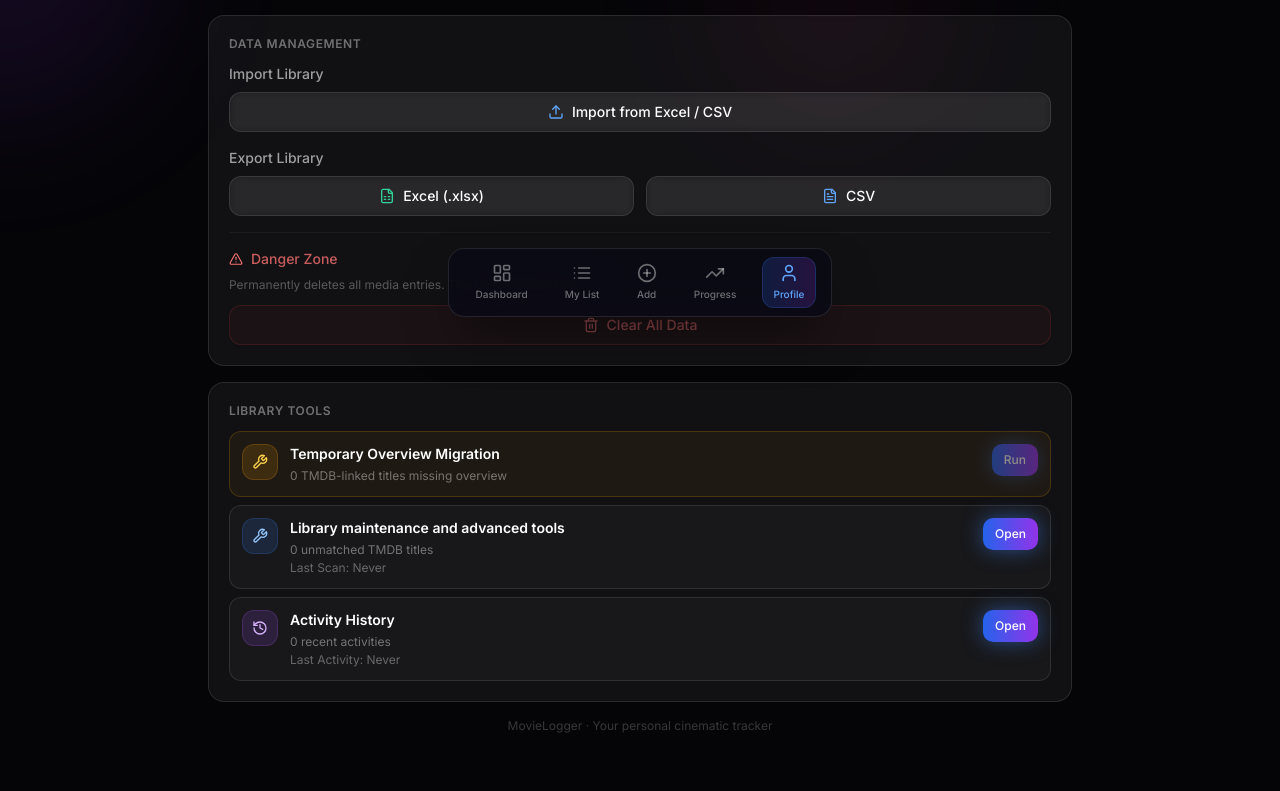
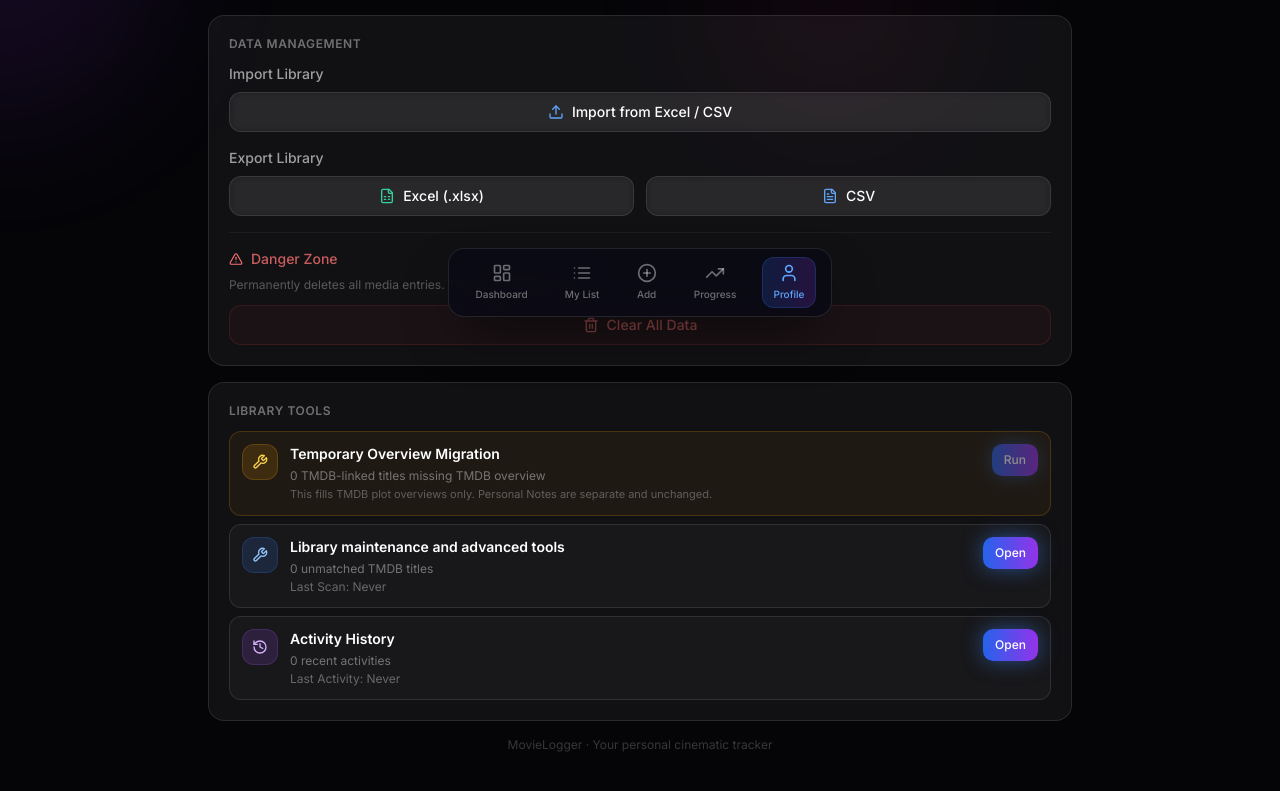
Before and after one commit to jaytag1010/movielogger, a Next.js app: page /profile in a window 1280 px wide. Shown: the part 467-1258 px from the top of the page. Built offline with nearby package versions, Linux system fonts and the light colour scheme; no server answers; the database is empty; sample sign-in values are in the browser's storage.

Commit message:
Reduce My List initial render work

```diff
--- a/app/(protected)/my-list/page.tsx
+++ b/app/(protected)/my-list/page.tsx
@@ -388,6 +388,7 @@ export default function MyListPage() {
         )}
       </Tabs>
 
+      {(editOpen || editingEntry) && (
         <EditEntryModal
           entry={editingEntry}
           open={editOpen}
@@ -400,9 +401,13 @@ export default function MyListPage() {
             }
             // When the modal closes, clear the ref so the same ?entry=<id>
             // can be re-opened if the user navigates back to it.
-          if (!open) openedEntryIdRef.current = null
+            if (!open) {
+              openedEntryIdRef.current = null
+              setEditingEntry(null)
+            }
           }}
         />
+      )}
       <TitleDetailsModal
         entry={entries.find((entry) => entry.id === detailEntryId) ?? null}
         entries={entries}
--- a/app/(protected)/profile/page.tsx
+++ b/app/(protected)/profile/page.tsx
@@ -606,7 +606,10 @@ export default function ProfilePage() {
                     <p className="text-xs text-white/40 mt-1">
                       {overviewMigration.running
                         ? `Migrating ${overviewMigration.current} / ${overviewMigration.total} (${overviewMigrationPercent}%)`
-                        : `${overviewMigrationCandidates.length} TMDB-linked title${overviewMigrationCandidates.length === 1 ? '' : 's'} missing overview`}
+                        : `${overviewMigrationCandidates.length} TMDB-linked title${overviewMigrationCandidates.length === 1 ? '' : 's'} missing TMDB overview`}
+                    </p>
+                    <p className="text-[11px] text-white/30 mt-0.5">
+                      This fills TMDB plot overviews only. Personal Notes are separate and unchanged.
                     </p>
                   </div>
                   <Button
--- a/hooks/useMedia.ts
+++ b/hooks/useMedia.ts
@@ -1,6 +1,6 @@
 'use client'
 
-import { useEffect, useCallback } from 'react'
+import { useEffect, useCallback, useMemo } from 'react'
 import { Timestamp } from 'firebase/firestore'
 import { toast } from 'sonner'
 import { useMediaStore } from '@/store/mediaStore'
@@ -118,7 +118,7 @@ export function useMedia() {
     await loadEntries()
   }, [loadEntries, user])
 
-  const filteredEntries = getFilteredEntries(entries, filters)
+  const filteredEntries = useMemo(() => getFilteredEntries(entries, filters), [entries, filters])
 
   return {
     entries,
```
Lines whose indentation alone changed are shown as unchanged.
